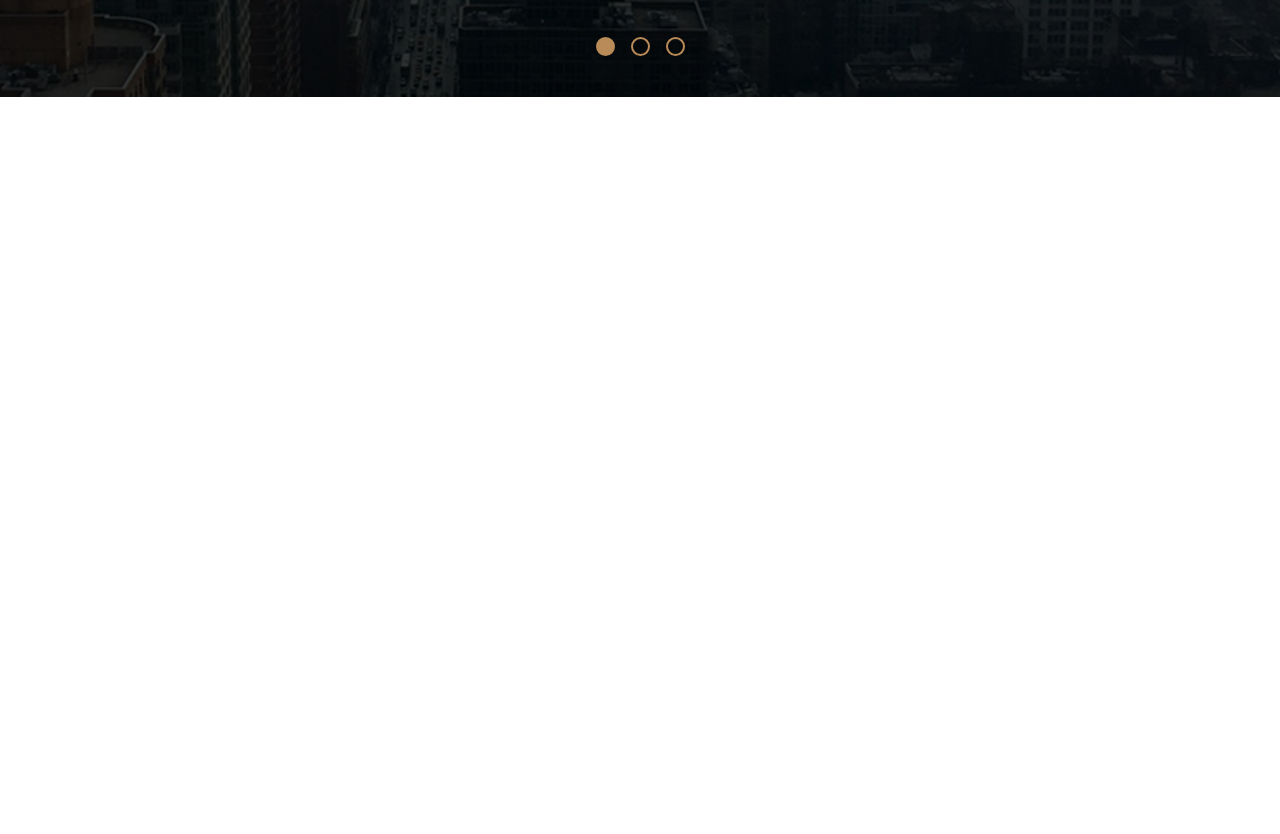
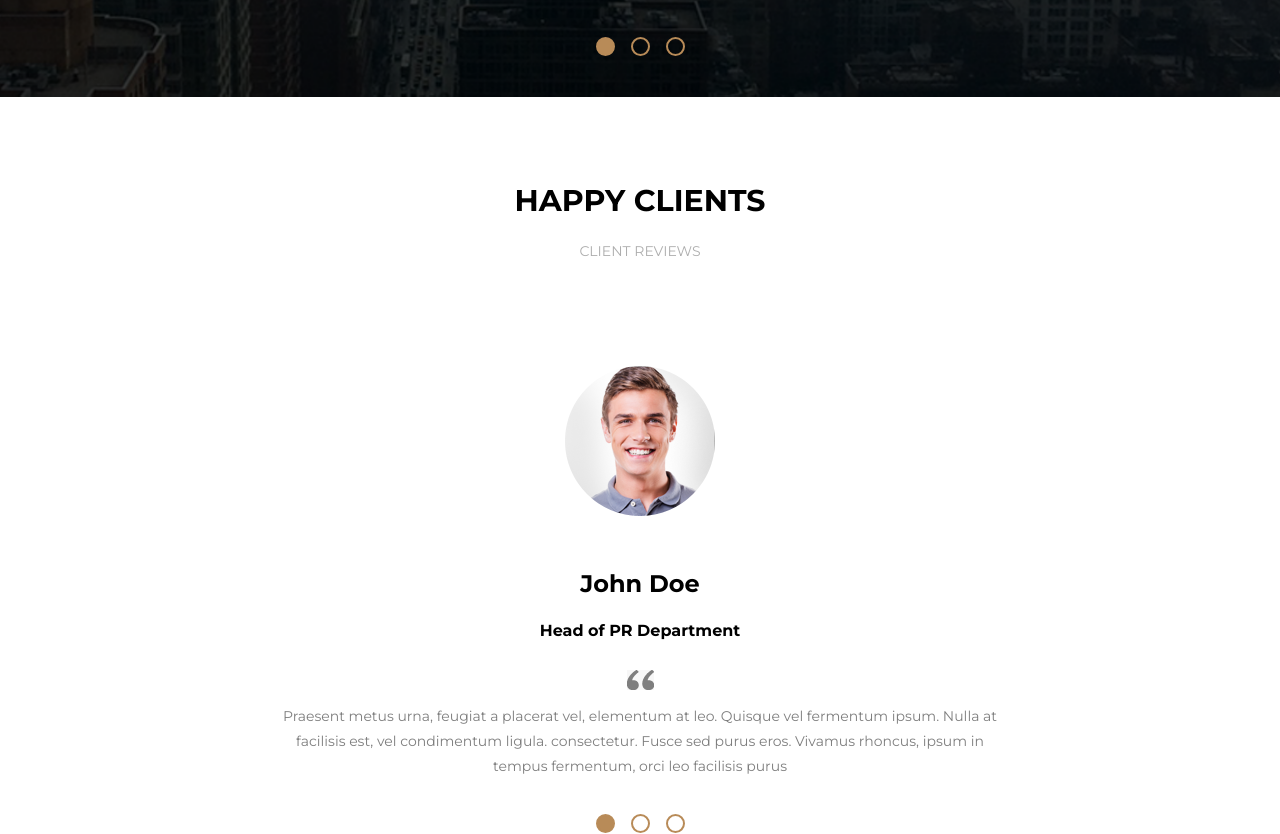
Before and after one commit to krystynaszur/design-company-website, a website: page index.html in a window 1280 px wide. Shown: the part 3608-4442 px from the top of the page. Before the commit the page ends 3705 px from the top, so only its background shows below. Drawn offline with nearby package versions, Linux system fonts and the light colour scheme.

Commit message:
Update index.html and style.css to add Clients

```diff
--- a/assets/css/style.css
+++ b/assets/css/style.css
@@ -354,7 +354,6 @@ left: 5%;
 
 .team-carousel .flickity-page-dots {
   bottom: 40px;
-
 }
 .team-carousel .carousel-cell img + p {
   text-transform: uppercase;
@@ -389,6 +388,48 @@ left: 5%;
 .social-media i {
 width: 15px;
   color:white;
+}
+
+.clients-carousel {
+  width: 100vw;
+}
+
+.clients-carousel .carousel-cell {
+ height: 460px;
+}
+
+.clients-carousel .carousel-cell img {
+margin-top: 70px;
+margin-bottom: 30px;
+}
+
+.clients-carousel .carousel-cell .name {
+font-size: 1.5rem;
+font-weight: 700;
+}
+.clients-carousel .carousel-cell .position {
+height: 1.125rem;
+font-weight: 700;
+margin: 0 0 30px 0;
+}
+.clients-carousel .carousel-cell p {
+max-width: 720px;
+text-align: center;
+}
+
+.clients-carousel .carousel-cell .quotes {
+  margin: 0;
+}
+
+.clients-carousel .carousel-cell .comment {
+  color: #7e7e7e;
+  line-height: 25px;
+  font-size: 0.875rem;
+}
+.clients-carousel .flickity-page-dots {
+  bottom: -100px;
+  margin-bottom: 40px;
+  margin-top: 50px;
 }
 
 [class*="col-"] {
--- a/index.html
+++ b/index.html
@@ -300,7 +300,33 @@
                     </div>
                 </div>
             </div>
-
+        </div>
+    </section>
+    <section class="clients">
+        <h2>Happy clients</h2>
+        <p class="subheader">client reviews</p>
+        <div class="clients-carousel main-carousel js-flickity">
+            <div class="carousel-cell">
+                <img src="assets/images/img-client.png">
+                <p class="name">John Doe</p>
+                <p class="position">Head of PR Department</p>
+                <img class="quotes" src="assets/images/quotes.png">
+                <p class="comment">Praesent metus urna, feugiat a placerat vel, elementum at leo. Quisque vel fermentum ipsum. Nulla at facilisis est, vel condimentum ligula. consectetur. Fusce sed purus eros. Vivamus rhoncus, ipsum in tempus fermentum, orci leo facilisis purus</p>
+            </div>
+            <div class="carousel-cell">
+                <img src="assets/images/img-client.png">
+                <p class="name">Peter Green</p>
+                <p class="position">Head of Digital Department</p>
+                <img class="quotes" src="assets/images/quotes.png">
+                <p class="comment">Praesent metus urna, feugiat a placerat vel, elementum at leo. Quisque vel fermentum ipsum. Nulla at facilisis est, vel condimentum ligula. consectetur. Fusce sed purus eros. Vivamus rhoncus, ipsum in tempus fermentum, orci leo facilisis purus</p>
+            </div>
+            <div class="carousel-cell">
+                <img src="assets/images/img-client.png">
+                <p class="name">Mark Darcy</p>
+                <p class="position">Director of Marketing Department</p>
+                <img class="quotes" src="assets/images/quotes.png">
+                <p class="comment">Praesent metus urna, feugiat a placerat vel, elementum at leo. Quisque vel fermentum ipsum. Nulla at facilisis est, vel condimentum ligula. consectetur. Fusce sed purus eros. Vivamus rhoncus, ipsum in tempus fermentum, orci leo facilisis purus</p>
+            </div>
 
         </div>
     </section>
```
Also changed, not shown: assets/images/img-client.png (added), assets/images/quotes.png (added).
